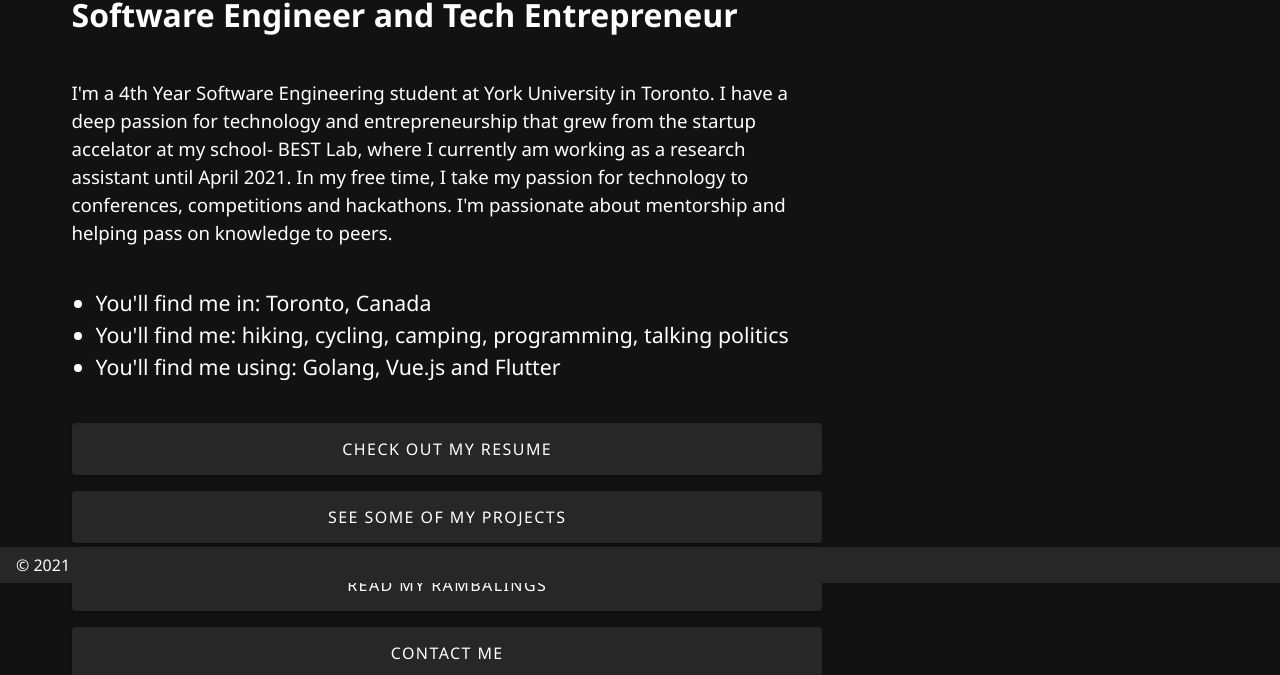
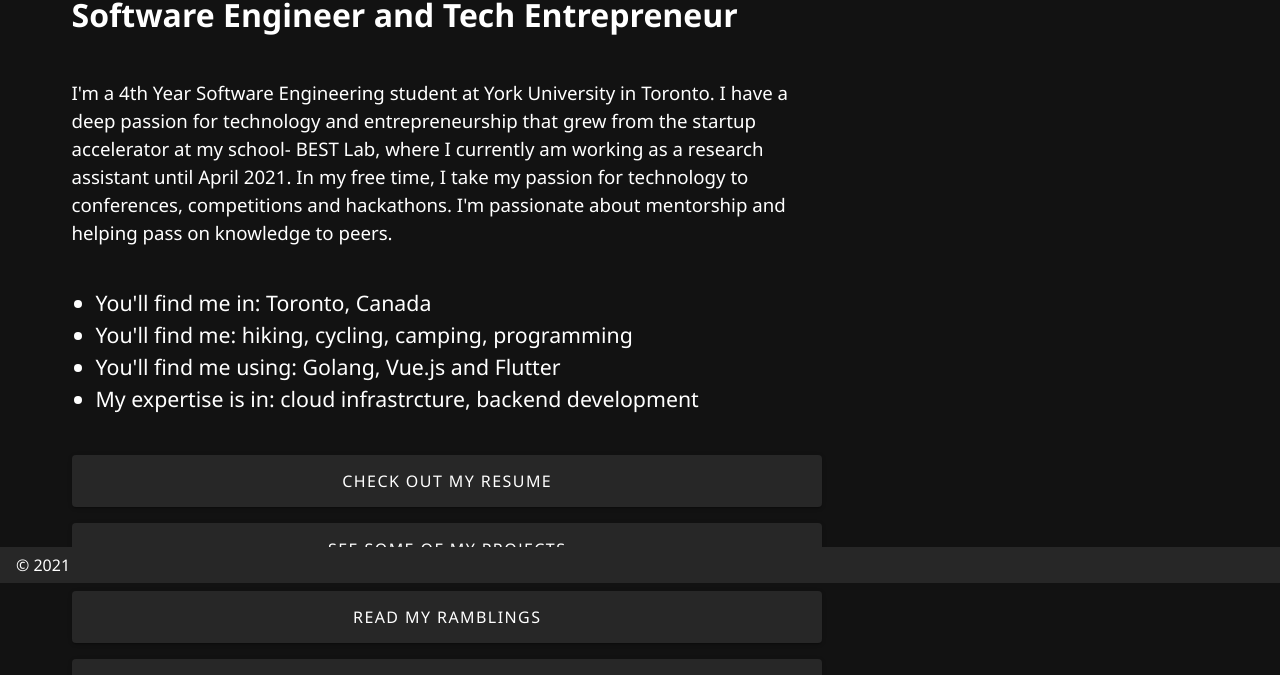
Before and after one commit to AllenKaplan/allenkaplan.github.io, a Nuxt app: page / in a window 1280 px wide. Shown: the part 217-892 px from the top of the page. Built offline with nearby package versions, Linux system fonts and the light colour scheme.

Commit message:
spelling, font-size

```diff
--- a/components/project.vue
+++ b/components/project.vue
@@ -42,6 +42,6 @@ export default {
 
 <style>
 .description {
-  font-size: 20pt;
+  font-size: 14pt;
 }
 </style>
--- a/pages/index.vue
+++ b/pages/index.vue
@@ -13,7 +13,7 @@
         <p style="font-size: 14pt">
           I'm a 4th Year Software Engineering student at York University in
           Toronto. I have a deep passion for technology and entrepreneurship
-          that grew from the startup accelator at my school- BEST Lab, where I
+          that grew from the startup accelerator at my school- BEST Lab, where I
           currently am working as a research assistant until April 2021. In my
           free time, I take my passion for technology to conferences,
           competitions and hackathons. I'm passionate about mentorship and
@@ -22,11 +22,9 @@
         <br />
         <ul class="about">
           <li>You'll find me in: Toronto, Canada</li>
-          <li>
-            You'll find me: hiking, cycling, camping, programming, talking
-            politics
-          </li>
+          <li>You'll find me: hiking, cycling, camping, programming</li>
           <li>You'll find me using: Golang, Vue.js and Flutter</li>
+          <li>My expertise is in: cloud infrastrcture, backend development</li>
         </ul>
 
         <br />
@@ -37,7 +35,7 @@
         <v-btn to="/projects" block x-large class="my-4"
           >See some of my projects</v-btn
         >
-        <v-btn to="/blog" block x-large class="my-4">Read my rambalings</v-btn>
+        <v-btn to="/blog" block x-large class="my-4">Read my ramblings</v-btn>
         <v-btn to="/contact" block x-large class="my-4">Contact me</v-btn>
       </v-col>
       <v-col cols="12" md="3" lg="4">
--- a/pages/projects.vue
+++ b/pages/projects.vue
@@ -215,7 +215,7 @@ export default {
 
 <style>
 .projectTitle {
-  font-size: 72pt;
+  font-size: 48pt;
   text-align: center;
 }
 </style>
--- a/pages/resume.vue
+++ b/pages/resume.vue
@@ -16,7 +16,7 @@ export default {};
 
 <style>
 .heading {
-  font-size: 72pt;
+  font-size: 48pt;
   text-align: center;
 }
 
```
Also changed, not shown: 33 other files (tests, documents, lock files or other folders).
